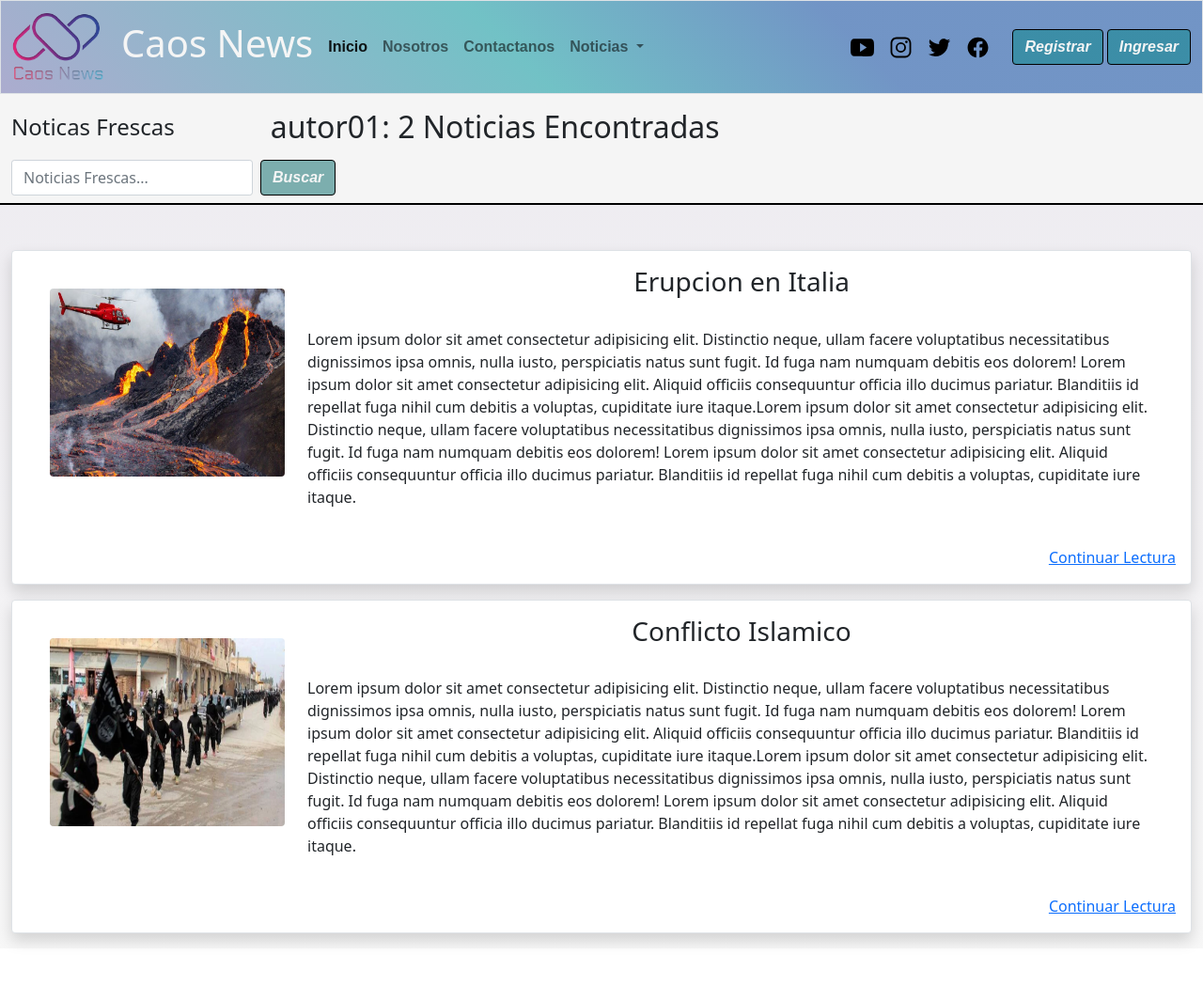
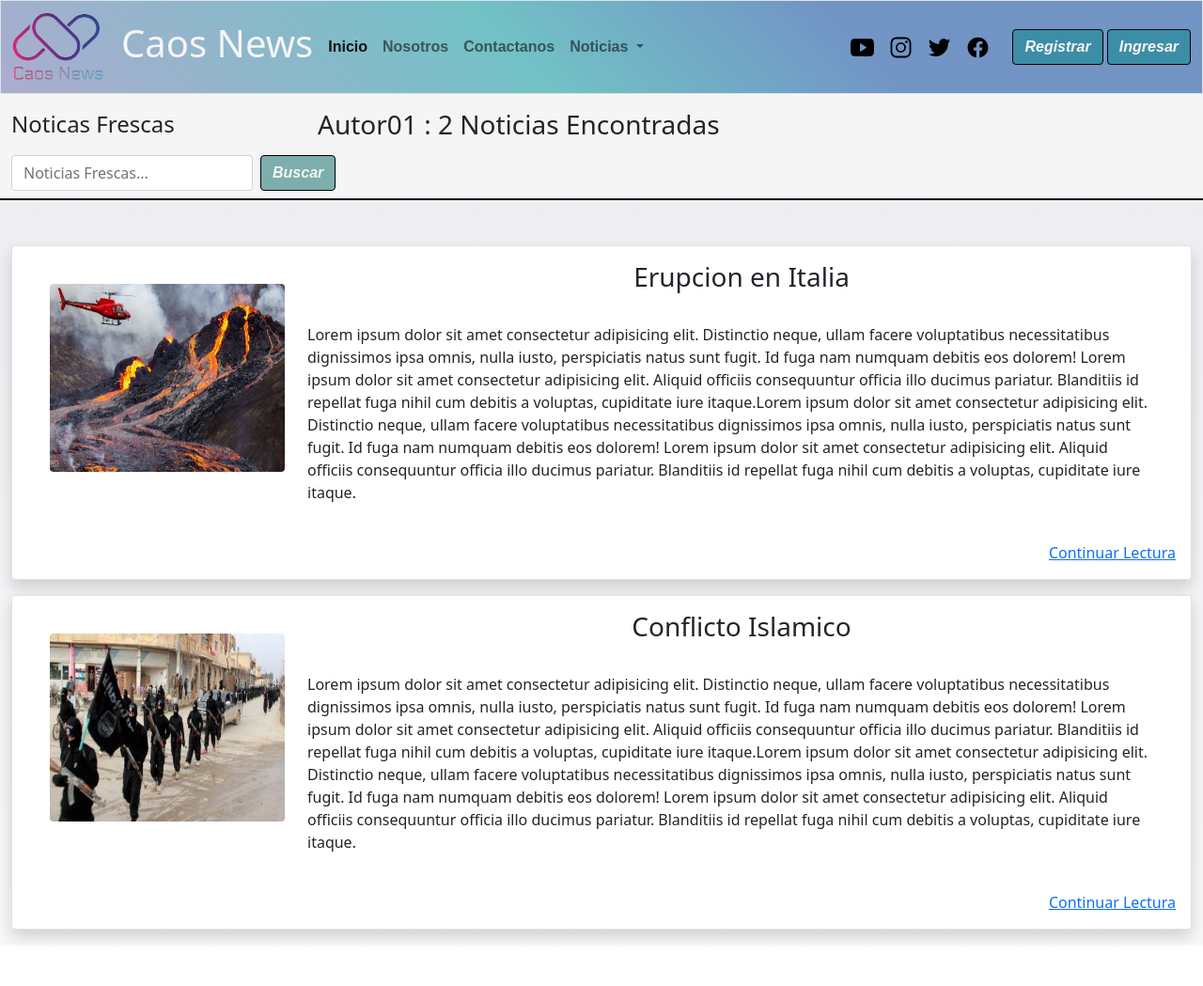
Before and after one commit to andreinacat/caosnews, a Django app: a page that uses caos_news/templates/busque_autor.html in a window 1280 px wide. Shown: the top 1049 px of the page at 94% size. Run offline with Django 3.2, Linux system fonts and the light colour scheme; data comes from the database, SQL or seed files in the repository.

Commit message:
actulizacion de autorees

```diff
--- a/caos_news/templates/autores.html
+++ b/caos_news/templates/autores.html
@@ -61,7 +61,7 @@
                 </form>
             </div>
         </nav>
-    <section class="container-fluid">
+    <section class="container-fluid" style="min-height:688px;">
         <div class="row ms-5 p-5">
             <div class="d-block text-center mt-4">
                 <h2 style="margin-bottom: 50px;">Nuestros Autores</h2>
--- a/caos_news/templates/busque_autor.html
+++ b/caos_news/templates/busque_autor.html
@@ -57,11 +57,11 @@
                 </span>
                 <span class="navbar-text" style="margin-right: 40%;">
                     {% if cantidad == 1 %}
-                        <h2>{{autor}}: {{cantidad}} Noticia Encontrada </h2>
+                        <h3 style="text-transform: capitalize;">{{autor}}: {{cantidad}} Noticia Encontrada </h3>
                     {% elif cantidad == 0 %}
-                        <h2>{{autore}}: Nada </h2>
+
                     {% else %}
-                        <h2>{{autor}}: {{cantidad}} Noticias Encontradas </h2>
+                        <h3 style="text-transform: capitalize;">{{autor}} : {{cantidad}} Noticias Encontradas </h3>
                     {% endif %}
 
                 </span>
--- a/caos_news/views.py
+++ b/caos_news/views.py
@@ -56,7 +56,7 @@ def index(request):
     noti_all = Noticia.objects.filter(publicar=True).order_by('-fecha_not')[:3]
     noti_index = Noticia.objects.filter(publicar=True).order_by('-fecha_not')[4:8]
     publicada = Count('noticia',filter=Q(noticia__publicar=True))
-    autor = User.objects.annotate(num_n=publicada).filter(groups=1).order_by('-num_n')
+    autor = User.objects.annotate(num_n=publicada).filter(groups=1).order_by('-num_n')[:5] ####top 5 Contribuciones #######
     contexto = {"categorias":categoria,"noticias":noti_all,"noticias_index":noti_index,"autores":autor}
     return render(request,"index.html",contexto)
 ########################################################################################################################
```
